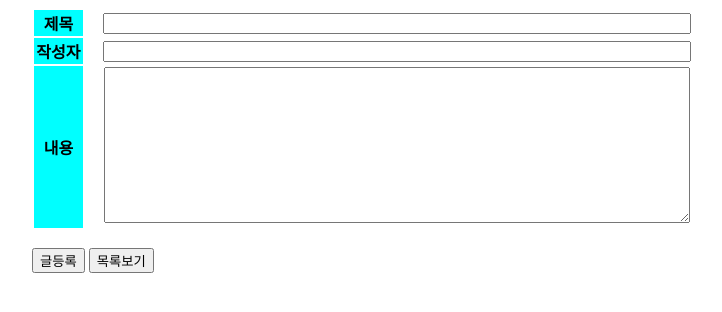
After one commit to jumoney/PHP_WebProgramming, a PHP site: page /write_form.php in a window 1280 px wide. The commit adds this page. Shown: the top 312 px of the page, without its empty margins (268-990 px from the left). Run offline with PHP 8.4, Linux system fonts and the light colour scheme.

Commit message:
새 글쓰기 페이지(write_form.php) 작성완료.

```diff
--- a/ch12/board.php
+++ b/ch12/board.php
@@ -72,7 +72,7 @@
 		<br>
 		<?php if ($firstLink > 1) : ?>
 			<a href="<?= bdUrl("board.php" , 0,
-											$page - NUM_PAGE_LINKS)?>"></a>&nbsp;
+											$page - NUM_PAGE_LINKS)?>"><</a>&nbsp;
 		<?php endif ?>
 
 		<?php for ($i = $firstLink; $i <= $lastLink; $i++) : ?>
@@ -96,7 +96,7 @@
 		<div class="right">
 			<input type="button" value="글쓰기"
 				   onclick="location.href=
-				   '<?= bdUrl("writer_form.php", 0, $page) ?>'">
+				   '<?= bdUrl("write_form.php", 0, $page) ?>'">
 		</div>
 </div>
 
--- /dev/null
+++ b/ch12/write_form.php
@@ -0,0 +1,52 @@
+<?php
+	require_once("tools.php");
+
+	// 전달된 값 저장
+	$page = requestValue("page");
+?>
+
+<!doctype html>
+<html>
+<head>
+	<meta charset="utf-8">
+	<link rel="stylesheet" type="text/css" href="board.css">
+</head>
+<body>
+
+<div class="container">
+	<form method="post" action="write.php">
+		<table class="msg">
+			<tr>
+				<th>제목</th>
+				<td><input type="text" name="title" maxlength="80"
+						   class="msg-text">
+				</td>
+			</tr>
+
+			<tr>
+				<th>작성자</th>
+				<td><input type="text" name="ㅈ걋ㄷㄱ" maxlength="20"
+						   class="msg-text">
+				</td>
+			</tr>
+
+			<tr>
+				<th>내용</th>
+				<td><textarea name="content" wrap="virtual"
+							rows="10" class="msg-text"></textarea>
+				</td>
+			</tr>
+		</table>
+
+		<br>
+		<div class="left">
+			<input type="submit" value="글등록">
+			<input type="button" value="목록보기"
+				   onclick="location.href='<?=
+							bdUrl("board.php", 0, $page) ?>'" >
+		</div>
+	</form>
+</div>
+
+</body>
+</html>
```
